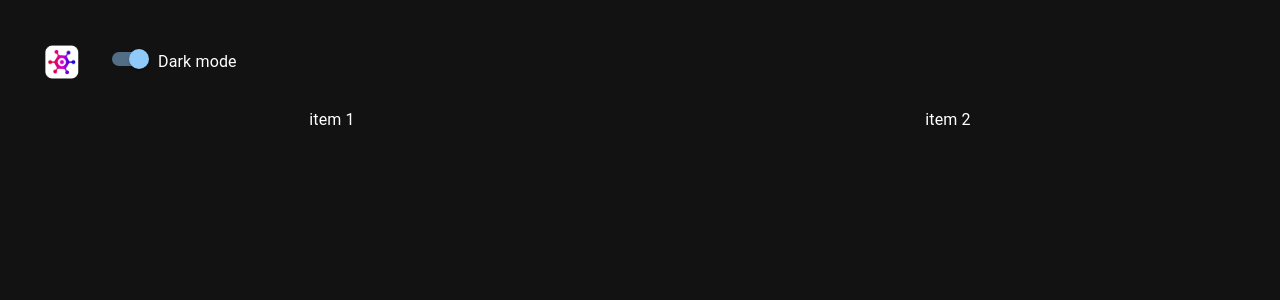
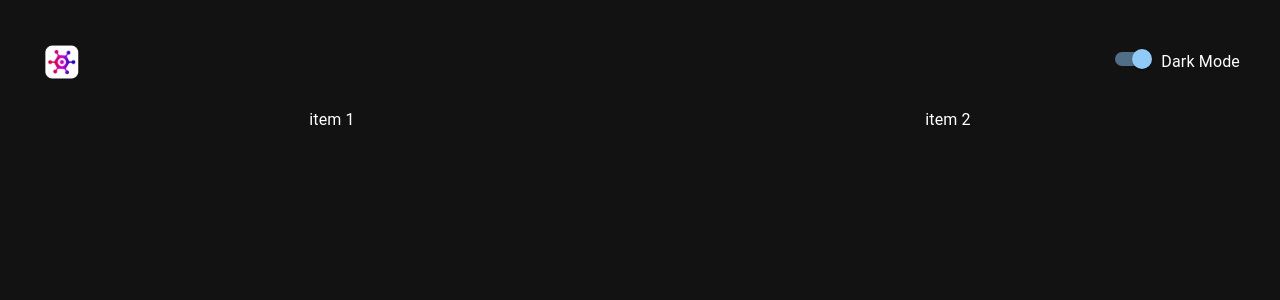
Before and after one commit to PierreM35/videoGameHub, a React (Vite) app: page / in a window 1280 px wide. Shown: the top 300 px of the page. Built offline with nearby package versions, Linux system fonts and the light colour scheme; the HTML template or start-up script is replaced by a standard one.

Commit message:
align switch

```diff
--- a/src/App.tsx
+++ b/src/App.tsx
@@ -15,14 +15,14 @@ function App() {
         setToggleDarkMode(!toggleDarkMode);
     };
 
-    const darkTheme = createTheme({
+    const myTheme = createTheme({
       palette: {
         mode: toggleDarkMode ? 'dark' : 'light',
       },
     });
 
     return (
-        <ThemeProvider theme={darkTheme}>
+        <ThemeProvider theme={myTheme}>
             <CssBaseline />
             <Grid container spacing={2}>
                 <Grid size={12}>
--- a/src/components/ColorModeSwitch.tsx
+++ b/src/components/ColorModeSwitch.tsx
@@ -13,7 +13,7 @@ function ColorModeSwitch({onModeSwitch}: Props) {
                 onChange={onModeSwitch}
             />
             <Typography alignContent={"center"}>
-                Dark mode
+                Dark Mode
             </Typography>
         </Stack>
     )
--- a/src/components/NavBar.tsx
+++ b/src/components/NavBar.tsx
@@ -13,7 +13,7 @@ function NavBar({onModeSwitch}: Props) {
             direction={"row"}
             spacing={2}
             height={60}
-            sx={{ p: 1, mt: 0 }}
+            sx={{ p: 1, mt: 0, justifyContent: "space-between" }}
         >
             <img src={logo} />
             <ColorModeSwitch onModeSwitch={onModeSwitch}/>
```
